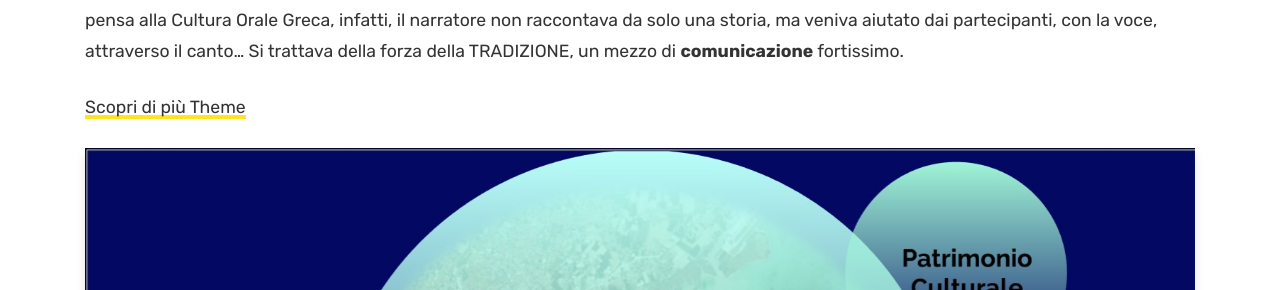
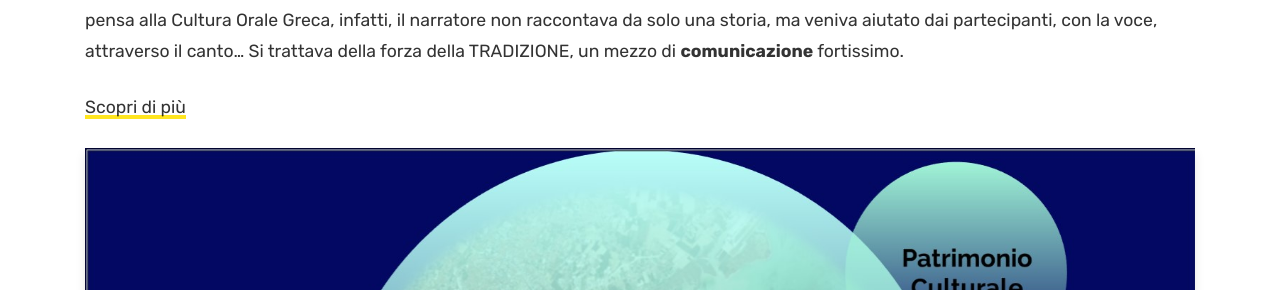
Before and after one commit to valrem93/SantIlarioeilBrenta_test, a Jekyll site: the page built from docs/about.md, in a window 1280 px wide and 900 px high, scrolled down 716 px. Shown: the part 163-453 px from the top of the window. Built offline with Jekyll 4.4.1, drawn with Linux system fonts in a browser that asks for light colours; comment, search, counter and statistics services are not loaded.

Commit message:
Update about.md

```diff
--- a/docs/about.md
+++ b/docs/about.md
@@ -25,6 +25,6 @@
 
 
 
-<a href="https://www.youtube.com/watch?v=H1UhlMT0j4c" target="_blank">Scopri di più Theme</a>
+<a href="https://www.youtube.com/watch?v=H1UhlMT0j4c" target="_blank">Scopri di più</a>
 
 ![jekyll template mediumish]({{site.baseurl}}/assets/images/theme1.jpg)
```
